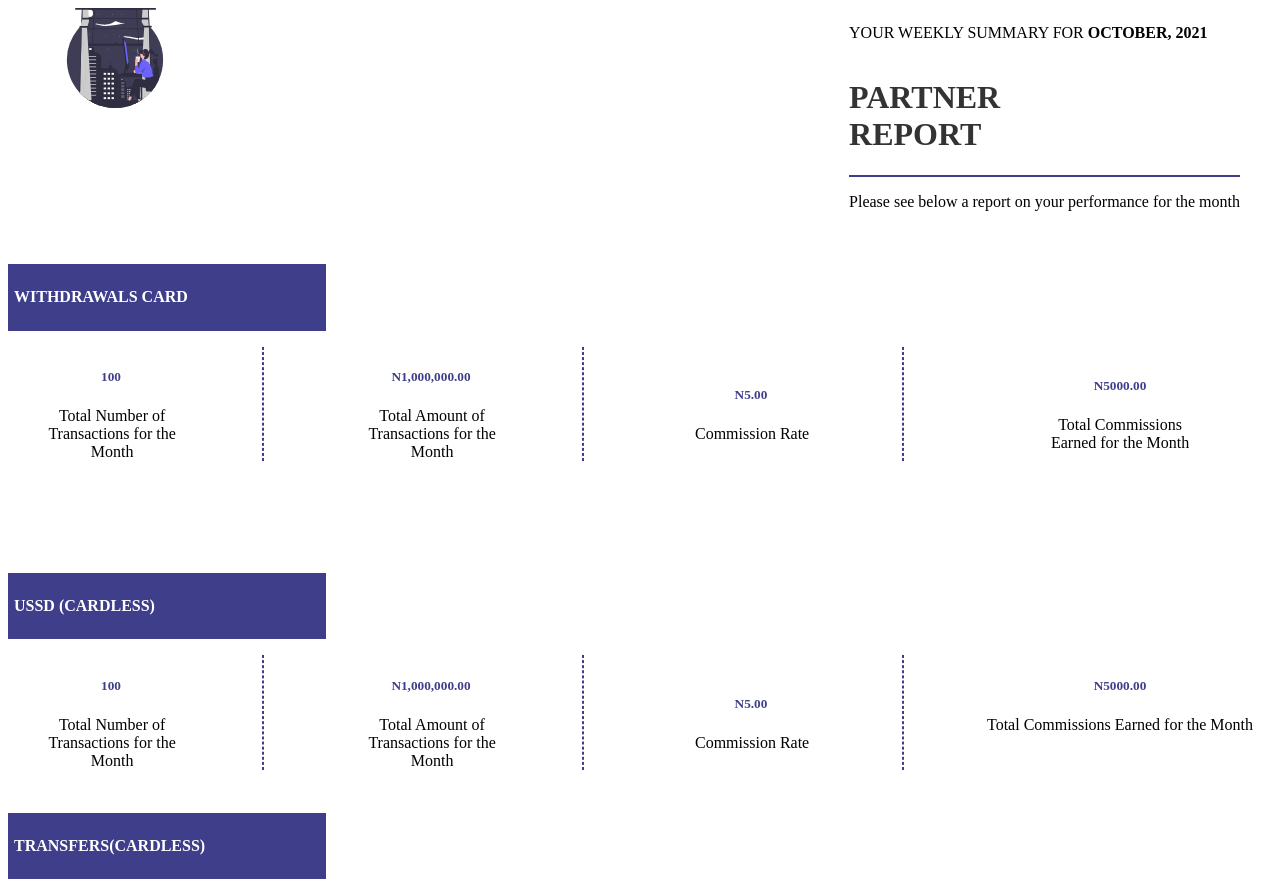
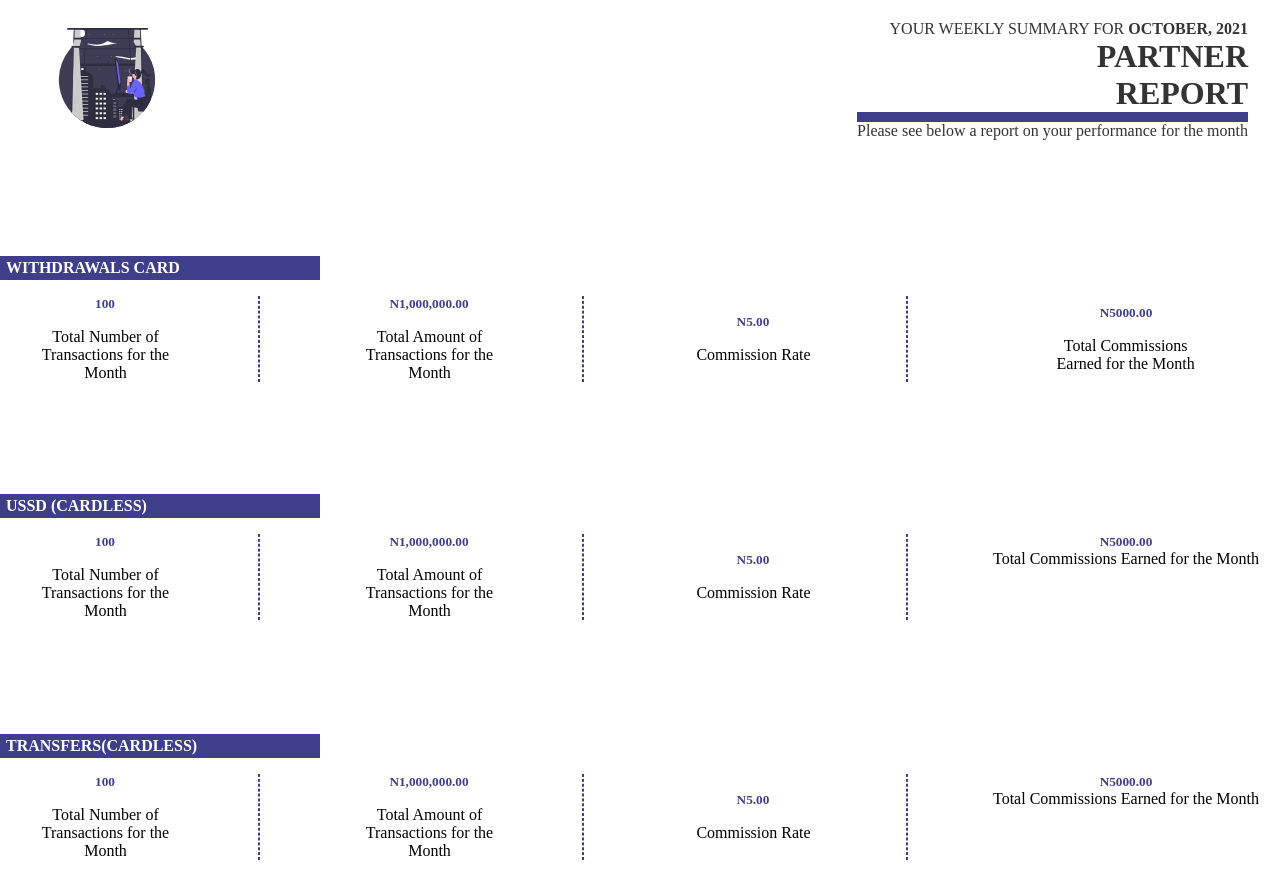
Before and after one commit to yewande-hassan/Html-and-css1, a plain HTML site: page index.html in a window 1280 px wide. Shown: the top 882 px of the page. Drawn offline with Linux system fonts and the light colour scheme.

Commit message:
correction

```diff
--- a/index.html
+++ b/index.html
@@ -6,6 +6,11 @@
   <meta name="viewport" content="width=device-width, initial-scale=1.0">
   <title>Project</title>
   <style>
+    *{
+      margin: 0;
+      padding: 0;
+      box-sizing: border-box;
+    }
     .container{
       width:100%;
       height: 100vh;
@@ -16,15 +21,17 @@
       justify-content: space-between;
       margin: 0 2rem;
       height: 20vh;
+      align-items: center;
     }
     .header-content{
       display: flex;
       flex-direction: column;
+      color: #333;
+      align-items: flex-end;
     }
     .header-content h1{
       color: #333;
-      text-align: left;
-      width:30%;
+
     }
     h2{
       color: rgb(62, 62, 138);
@@ -39,8 +46,10 @@
     }
     .thick-line{
       border: 1px solid rgb(62, 62, 138);
-      height: 5px;
-      background-color: rgb(62, 62, 138);
+      height: 10px
+;
+    background-color: rgb(62, 62, 138);
+    width: 100%;
     }
     .row{
       width:100%;
@@ -125,7 +134,8 @@
       </div>
       <div class="header-content">
         <p>YOUR WEEKLY SUMMARY FOR <b>OCTOBER,  2021</b></p>
-        <h1>PARTNER REPORT</h1>
+        <h1>PARTNER</h1>
+        <h1> REPORT</h1>
         <div class="thick-line"></div>
         <p>Please see below a report on your performance for the month</p>
       </div>
```
